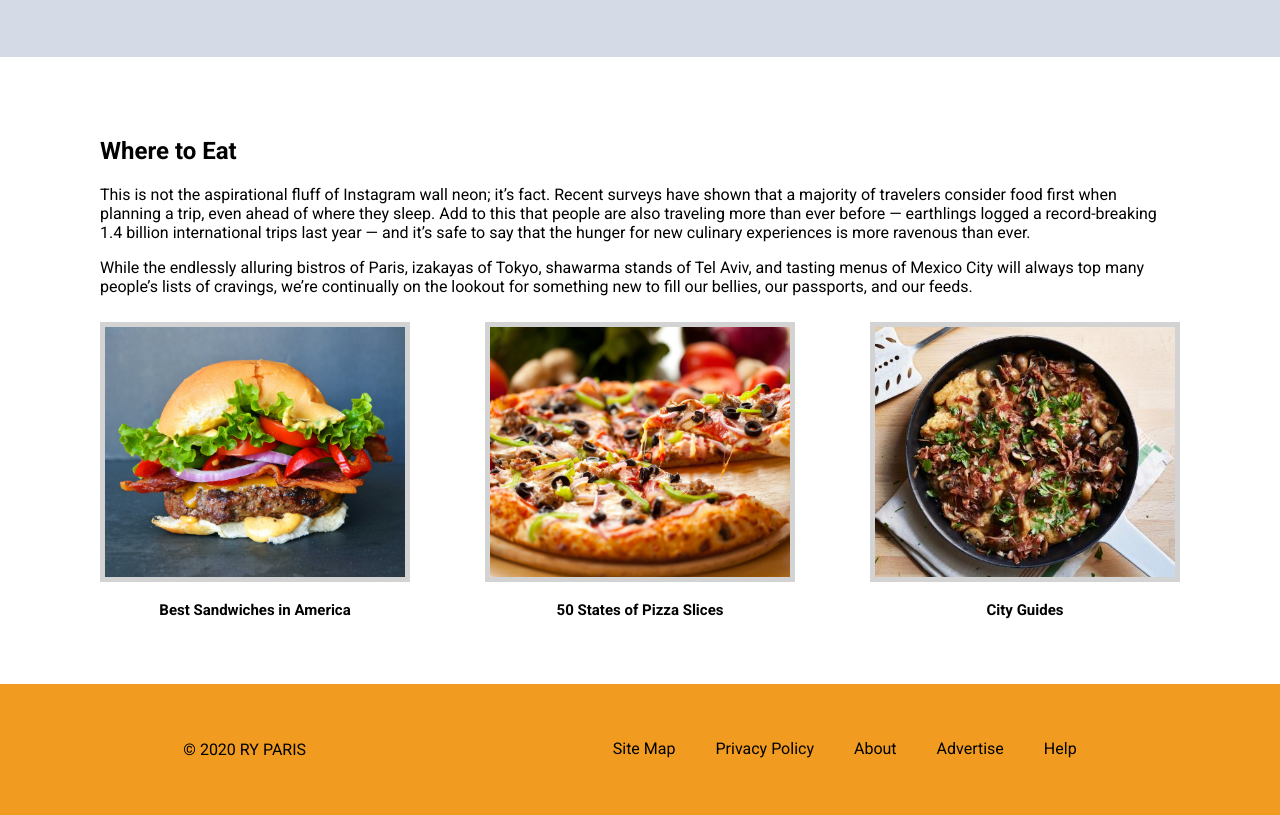
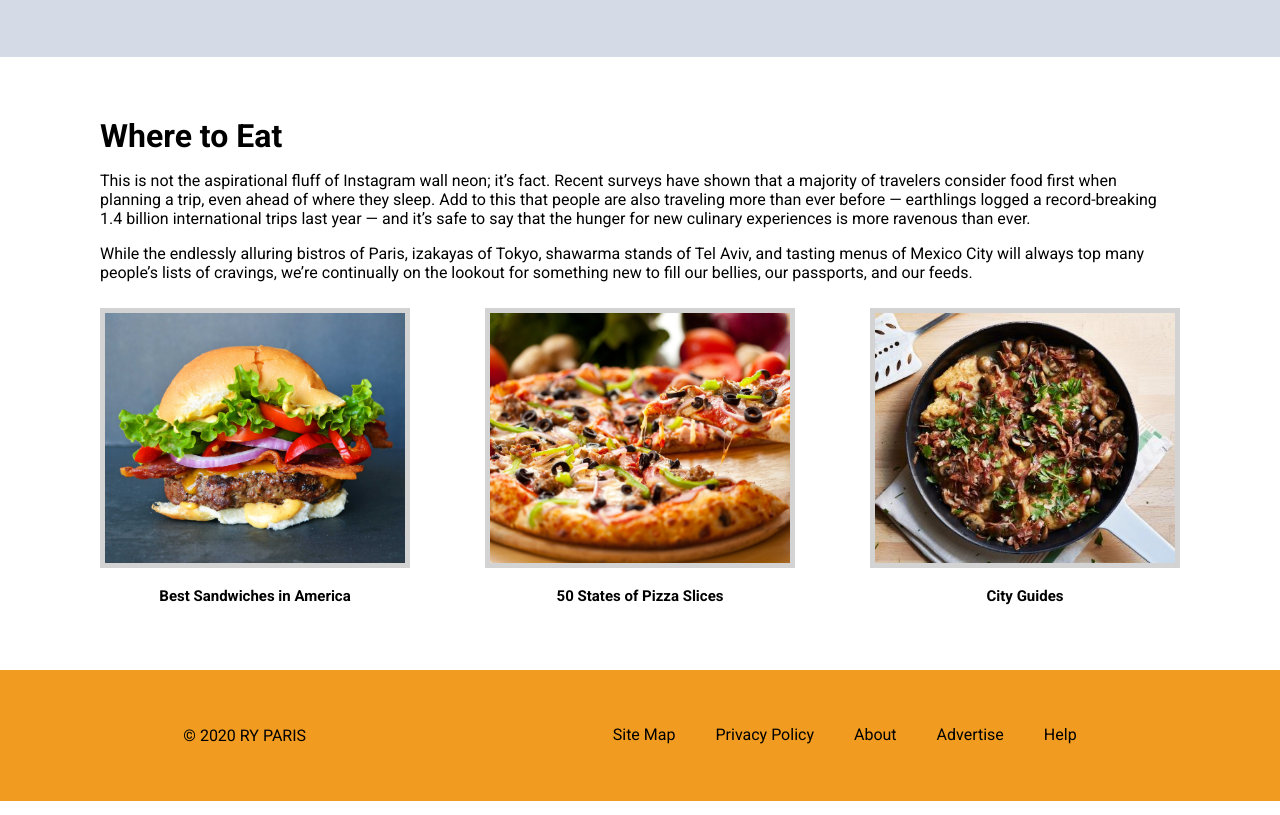
Before and after one commit to Taggart-Smith/ry-paris, a plain HTML site: page index.html in a window 1280 px wide. Shown: the part 1616-2431 px from the top of the page. Drawn offline with Linux system fonts and the light colour scheme.

Commit message:
Mon Sep  9 10:25:44 MDT 2024

```diff
--- a/index.html
+++ b/index.html
@@ -94,7 +94,7 @@
     <div class="wheretoeat">
         <div class="categories">
             <div class="cat-text">
-                <h2>Where to Eat</h2>
+                <h1>Where to Eat</h1>
                 <p>
                     This is not the aspirational fluff of Instagram wall neon; it’s fact. Recent surveys have shown that a
                     majority of travelers consider food first when planning a trip, even ahead of where they sleep. Add to
```
